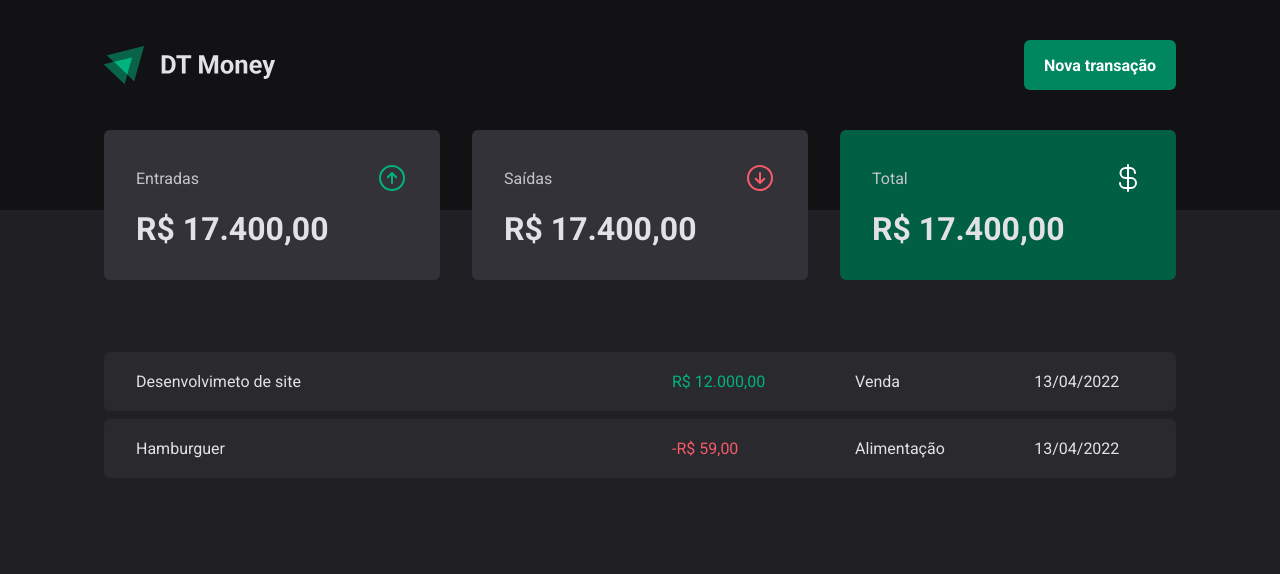
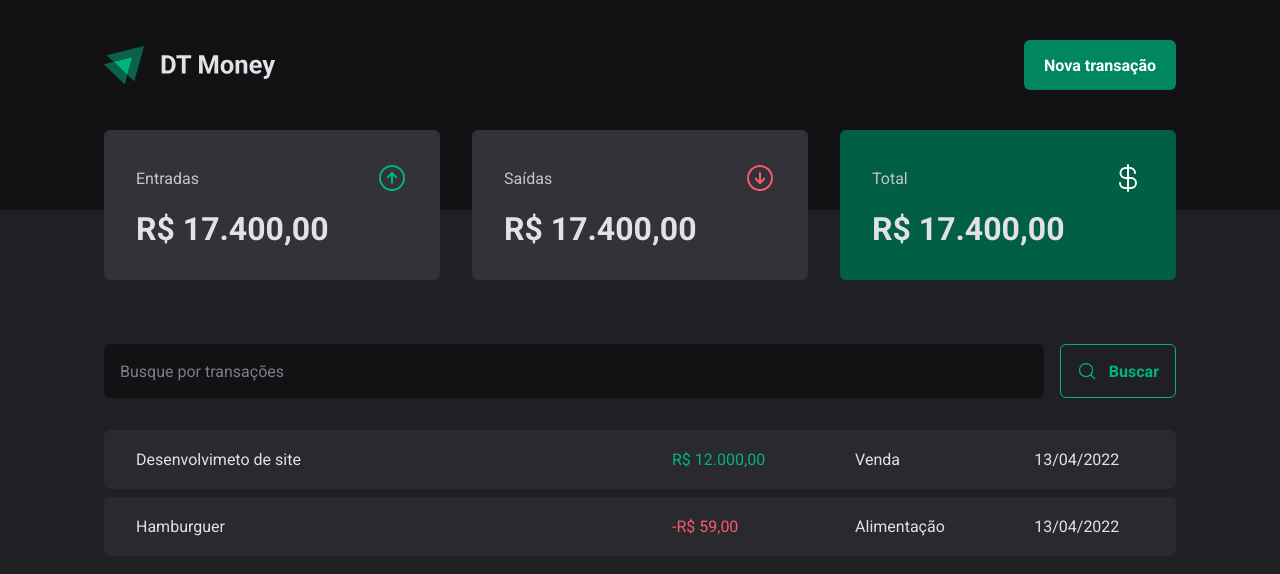
Before and after one commit to LeonamJop/Rocketseat-Ignite-dtMoney, a React (Vite) app: page / in a window 1280 px wide. Shown: the top 574 px of the page. Built offline with nearby package versions, Linux system fonts and the light colour scheme.

Commit message:
feat: Adicionando campo de pesquisa

```diff
--- a/src/pages/Transactions/index.tsx
+++ b/src/pages/Transactions/index.tsx
@@ -1,5 +1,6 @@
 import { Header } from "../../components/Header";
 import { Summary } from "../../components/Summary";
+import { SearchForm } from "./components";
 import { PriceHighLight, TransationsContainer, Transationstable } from "./styles";
 
 export function Transations() {
@@ -9,6 +10,7 @@
             <Summary />
 
             <TransationsContainer>
+                <SearchForm />
                 <Transationstable>
                     <tbody>
                         <tr>
--- a/src/pages/Transactions/styles.ts
+++ b/src/pages/Transactions/styles.ts
@@ -11,7 +11,7 @@
     width: 100%;
     border-collapse: separate;
     border-spacing: 0 0.5rem;
-    /* margin-top: 1.5rem; */
+    margin-top: 1.5rem;
 
     td {
         padding: 1.25rem 2rem;
```
